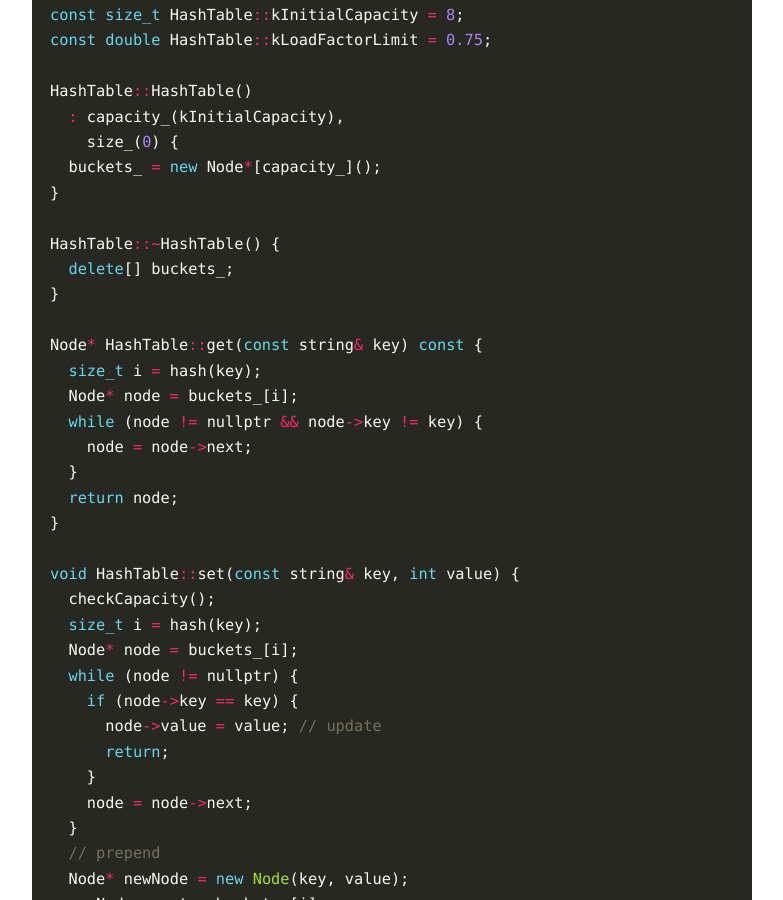
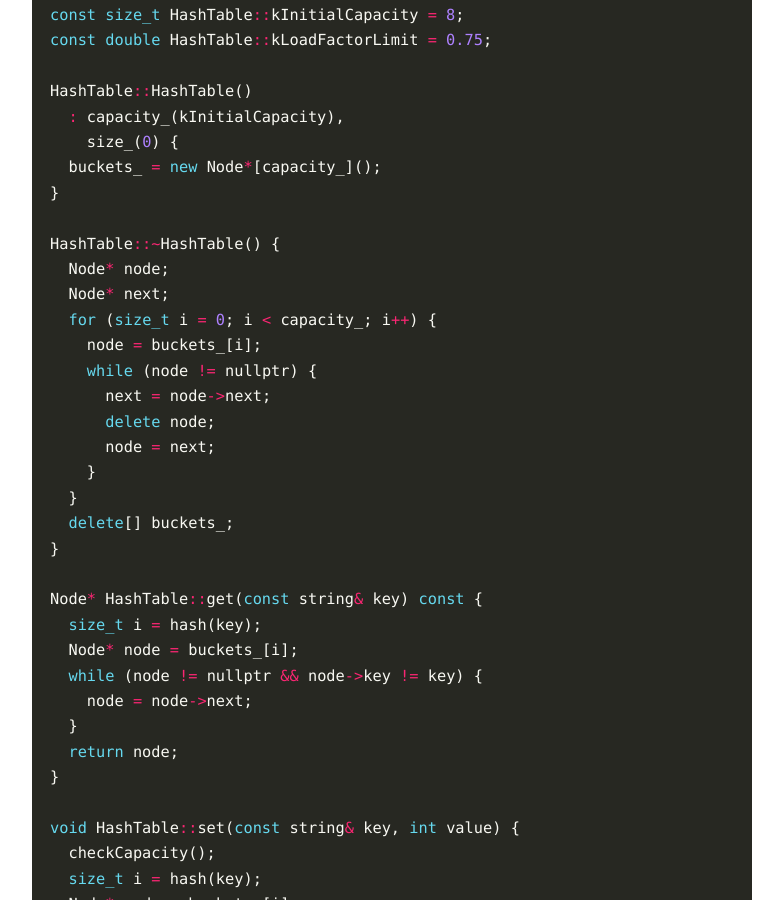
Before and after one commit to skylerlee/codelet, a Jekyll site: the page built from _posts/2016-10-16-hash-table.md, in a window 1280 px wide and 900 px high, scrolled down 2772 px. Shown: the whole window, without its empty margins (248-1031 px from the left). Built offline with Jekyll 4.4.1, drawn with Linux system fonts in a browser that asks for light colours; comment, search, counter and statistics services are not loaded.

Commit message:
Fix memory leak

```diff
--- a/_posts/2016-10-16-hash-table.md
+++ b/_posts/2016-10-16-hash-table.md
@@ -119,6 +119,16 @@ HashTable::HashTable()
 }
 
 HashTable::~HashTable() {
+  Node* node;
+  Node* next;
+  for (size_t i = 0; i < capacity_; i++) {
+    node = buckets_[i];
+    while (node != nullptr) {
+      next = node->next;
+      delete node;
+      node = next;
+    }
+  }
   delete[] buckets_;
 }
 
```
